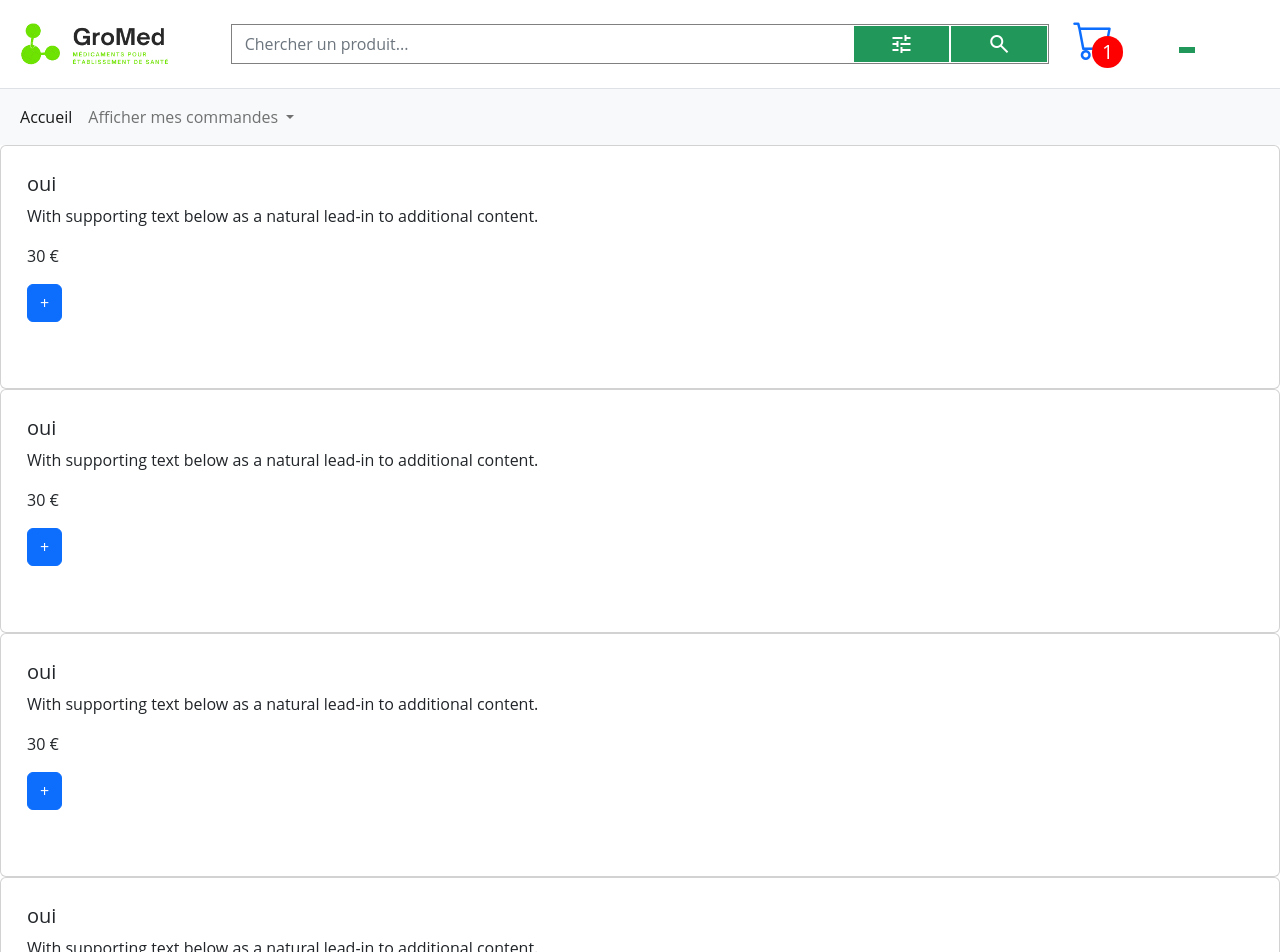
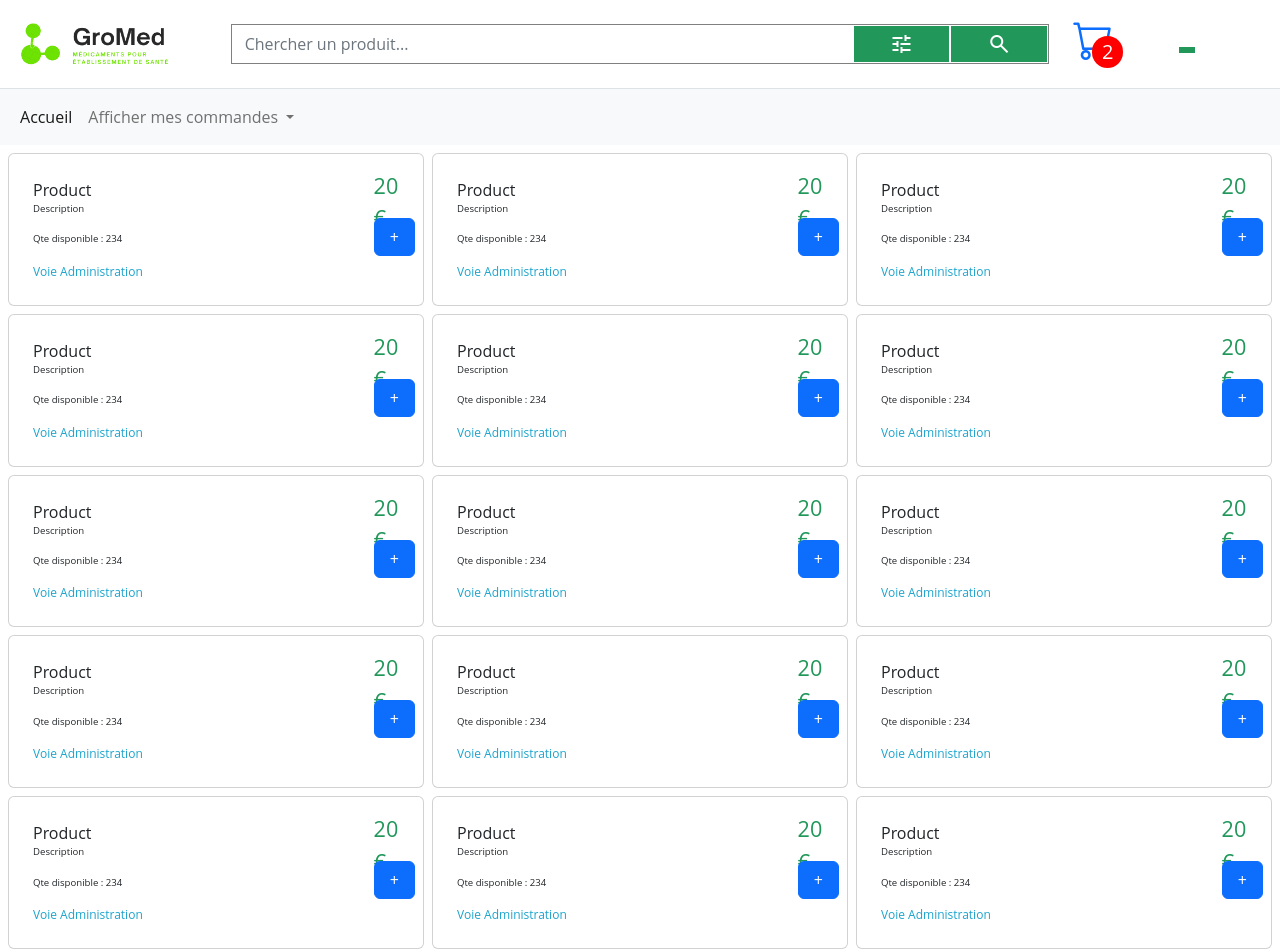
Before and after one commit to projetG3/projetFront, an Angular app: page /presentations in a window 1280 px wide. Shown: the top 952 px of the page. Built offline with nearby package versions, Linux system fonts and the light colour scheme; what primeng would draw is missing.

Commit message:
Ajout templates pour produits + Amelioration templates panier ✨

```diff
--- a/src/app/app.component.html
+++ b/src/app/app.component.html
@@ -38,7 +38,7 @@
             <div class="item">
               <a href="/panier">
                 <h1 class="bi bi-cart"></h1>
-                <span class="notify-badge">1</span>
+                <span class="notify-badge">2</span>
               </a>
             </div>
           </div>
--- a/src/app/app.module.ts
+++ b/src/app/app.module.ts
@@ -11,6 +11,7 @@ import {ButtonModule} from 'primeng/button';
 import {InputTextModule} from 'primeng/inputtext';
 import {RippleModule} from 'primeng/ripple';
 import { BrowserAnimationsModule } from '@angular/platform-browser/animations';
+import {InputNumberModule} from 'primeng/inputnumber';
 
 
 import { AppRoutingModule } from './app-routing.module';
@@ -48,6 +49,7 @@ import { PresentationsComponent } from './presentations/presentations.component'
     ButtonModule,
     InputTextModule,
     RippleModule,
+    InputNumberModule,
     FormsModule
   ],
   bootstrap: [AppComponent]
--- a/src/app/pages/panier/panier.component.css
+++ b/src/app/pages/panier/panier.component.css
@@ -0,0 +1,19 @@
+.infoPanier{
+
+}
+
+
+
+.titrePanier{
+}
+
+.coutPanier{
+
+}
+
+
+.validPanier{
+  float:right;
+  padding : 10px;
+  margin-bottom: 20px;
+}
--- a/src/app/pages/panier/panier.component.html
+++ b/src/app/pages/panier/panier.component.html
@@ -3,17 +3,18 @@
     <div class="col">
       <div class="card">
         <div class="card-body p-4">
-
           <div class="row">
 
-              <div class="col-lg-7">
-                    <div class="d-flex justify-content-between align-items-center mb-4">
+            <div class="infoPanier">
               <div>
-                        <p class="mb-1">Mon Panier</p>
-                        <p class="mb-0">4 items dans le panier</p>
+                <p class="mb-1 titrePanier">Mon Panier</p>
+                <p class="mb-0 coutPanier">2 items dans le panier</p>
+              </div>
+              <div>
+                <button class="validPanier" style="border-radius:10px">Valider mon panier ✅</button>
               </div>
             </div>
-              </div>
+
 
             <div class="card mb-3 mb-lg-0">
               <div class="card-body">
@@ -25,13 +26,15 @@
                     </div>
                   </div>
                   <div class="d-flex flex-row align-items-center">
-                      <div style="width: 10vh;">
-                        <h6 class="fw-normal mb-0">Qte: 16</h6>
+                    <div style="width: 10vh">
+                      <input type="number" style="width: 90%" value="16" />
                     </div>
-                      <div style="width: 90px;">
+                    <div style="width: 90px">
                       <h5 class="mb-0">20.00€</h5>
                     </div>
-                      <a href="#!" style="color: #cecece;"><i class="fas fa-trash-alt"></i></a>
+                    <button style="all: unset; color: #cecece">
+                      <i class="fas fa-trash-alt">╳</i>
+                    </button>
                   </div>
                 </div>
               </div>
@@ -41,22 +44,27 @@
                 <div class="d-flex justify-content-between">
                   <div class="d-flex flex-row align-items-center">
                     <div class="ms-3">
-                        <h5>ARNICA MONTANA</h5>
+                      <h5>ARNICA</h5>
                       <p class="small mb-0">Pomade - 200mg</p>
                     </div>
                   </div>
                   <div class="d-flex flex-row align-items-center">
-                        <div style="width: 10vh;">
-                            <h6 class="fw-normal mb-0">Qte: 6</h6>
+                    <div style="width: 10vh">
+                      <input type="number" style="width: 90%" value="4" />
                     </div>
-                      <div style="width: 80px;">
+                    <div style="width: 80px">
                       <h5 class="mb-0">20.00€</h5>
                     </div>
-                      <a href="#!" style="color: #cecece;"><i class="fas fa-trash-alt"></i></a>
+                    <button style="all: unset; color: #cecece">
+                      <i class="fas fa-trash-alt">╳</i>
+                    </button>
                   </div>
                 </div>
               </div>
             </div>
-
           </div>
-              <div class="col-lg-5">
+        </div>
+      </div>
+    </div>
+  </div>
+</div>
--- a/src/app/presentations/presentations.component.css
+++ b/src/app/presentations/presentations.component.css
@@ -13,10 +13,38 @@
 
 
   .card {
-  padding: 10px;
-  padding-bottom: 50px;
+    padding: 3vh;
   }
 
-  .productName{
-    right: 90;
+
+
+
+  .presentationDescription{
+    font-size: 1.2vh !important;
   }
+  .voieAdmin{
+    color:var(--cerulean-crayola);
+    font-size: 1.5vh !important;
+  }
+  .prix{
+    color: var(--shamrock-green);
+    position: absolute;
+    font-size: 1.35em;
+    top : 2vh;
+    right :1vh;
+    width: 10%;
+  }
+
+  .ajouterPanier{
+    position: absolute;
+    top : 8vh;
+    right :1vh;
+    width: 10%;
+  }
+
+  .grid {
+    display: grid;
+    grid-template-columns: repeat(auto-fit, minmax(45vh, 1fr));
+    grid-gap: 1vh;
+    padding: 0.5em;
+  }
--- a/src/app/presentations/presentations.component.html
+++ b/src/app/presentations/presentations.component.html
@@ -1,13 +1,72 @@
-<div class="card-content" *ngFor="let product of products">
+<!-- <div class="card-content" *ngFor="let <div class="presentationNames">Product</div>   <p class="presentationDescription">Description</p><p class="presentationDescription">Qte disponible : 234</p><div class="voieAdmin">Voie Administration</div><div class="prix">20 €</div of <div class="presentationNames">Product</div>   <p class="presentationDescription">Description</p><p class="presentationDescription">Qte disponible : 234</p><div class="voieAdmin">Voie Administration</div><div class="prix">20 €</divs">
   <div class="card">
     <div class="card-body">
-      <h5 class="card-title">{{ this.product.name }}</h5>
+      <h5 class="card-title">{{ this.<div class="presentationNames">Product</div>   <p class="presentationDescription">Description</p><p class="presentationDescription">Qte disponible : 234</p><div class="voieAdmin">Voie Administration</div><div class="prix">20 €</div.name }}</h5>
       <p class="card-text">
         With supporting text below as a natural lead-in to additional content.
       </p>
-      <p class="card-text">{{ this.product.price }} €</p>
-      <a href="#" class="btn btn-primary">+</a>
+      <p class="card-text">{{ this.<div class="presentationNames">Product</div>   <p class="presentationDescription">Description</p><p class="presentationDescription">Qte disponible : 234</p><div class="voieAdmin">Voie Administration</div><div class="prix">20 €</div.price }} €</p>
+      <a href="#" class="btn btn-primary ajouterPanier">+</a>
     </div>
+  </div>
+</div> -->
+
+
+
+<div class="grid">
+  <div class="item card">
+    <div class="presentationNames">Product</div>   <p class="presentationDescription">Description</p><p class="presentationDescription">Qte disponible : 234</p><div class="voieAdmin">Voie Administration</div><div class="prix">20 €</div><a href="#" class="btn btn-primary ajouterPanier">+</a>
+  </div>
+  <div class="item card">
+    <div class="presentationNames">Product</div>   <p class="presentationDescription">Description</p><p class="presentationDescription">Qte disponible : 234</p><div class="voieAdmin">Voie Administration</div><div class="prix">20 €</div><a href="#" class="btn btn-primary ajouterPanier">+</a>
+  </div>
+  <div class="item card">
+    <div class="presentationNames">Product</div>   <p class="presentationDescription">Description</p><p class="presentationDescription">Qte disponible : 234</p><div class="voieAdmin">Voie Administration</div><div class="prix">20 €</div><a href="#" class="btn btn-primary ajouterPanier">+</a>
+  </div>
+  <div class="item card">
+    <div class="presentationNames">Product</div>   <p class="presentationDescription">Description</p><p class="presentationDescription">Qte disponible : 234</p><div class="voieAdmin">Voie Administration</div><div class="prix">20 €</div><a href="#" class="btn btn-primary ajouterPanier">+</a>
+  </div>
+  <div class="item card">
+    <div class="presentationNames">Product</div>   <p class="presentationDescription">Description</p><p class="presentationDescription">Qte disponible : 234</p><div class="voieAdmin">Voie Administration</div><div class="prix">20 €</div><a href="#" class="btn btn-primary ajouterPanier">+</a>
+  </div>
+  <div class="item card">
+    <div class="presentationNames">Product</div>   <p class="presentationDescription">Description</p><p class="presentationDescription">Qte disponible : 234</p><div class="voieAdmin">Voie Administration</div><div class="prix">20 €</div><a href="#" class="btn btn-primary ajouterPanier">+</a>
+  </div>
+  <div class="item card">
+    <div class="presentationNames">Product</div>   <p class="presentationDescription">Description</p><p class="presentationDescription">Qte disponible : 234</p><div class="voieAdmin">Voie Administration</div><div class="prix">20 €</div><a href="#" class="btn btn-primary ajouterPanier">+</a>
+  </div>
+  <div class="item card">
+    <div class="presentationNames">Product</div>   <p class="presentationDescription">Description</p><p class="presentationDescription">Qte disponible : 234</p><div class="voieAdmin">Voie Administration</div><div class="prix">20 €</div><a href="#" class="btn btn-primary ajouterPanier">+</a>
+  </div>
+  <div class="item card">
+    <div class="presentationNames">Product</div>   <p class="presentationDescription">Description</p><p class="presentationDescription">Qte disponible : 234</p><div class="voieAdmin">Voie Administration</div><div class="prix">20 €</div><a href="#" class="btn btn-primary ajouterPanier">+</a>
+  </div>
+  <div class="item card">
+    <div class="presentationNames">Product</div>   <p class="presentationDescription">Description</p><p class="presentationDescription">Qte disponible : 234</p><div class="voieAdmin">Voie Administration</div><div class="prix">20 €</div><a href="#" class="btn btn-primary ajouterPanier">+</a>
+  </div>
+  <div class="item card">
+    <div class="presentationNames">Product</div>   <p class="presentationDescription">Description</p><p class="presentationDescription">Qte disponible : 234</p><div class="voieAdmin">Voie Administration</div><div class="prix">20 €</div><a href="#" class="btn btn-primary ajouterPanier">+</a>
+  </div>
+  <div class="item card">
+    <div class="presentationNames">Product</div>   <p class="presentationDescription">Description</p><p class="presentationDescription">Qte disponible : 234</p><div class="voieAdmin">Voie Administration</div><div class="prix">20 €</div><a href="#" class="btn btn-primary ajouterPanier">+</a>
+  </div>
+  <div class="item card">
+    <div class="presentationNames">Product</div>   <p class="presentationDescription">Description</p><p class="presentationDescription">Qte disponible : 234</p><div class="voieAdmin">Voie Administration</div><div class="prix">20 €</div><a href="#" class="btn btn-primary ajouterPanier">+</a>
+  </div>
+  <div class="item card">
+    <div class="presentationNames">Product</div>   <p class="presentationDescription">Description</p><p class="presentationDescription">Qte disponible : 234</p><div class="voieAdmin">Voie Administration</div><div class="prix">20 €</div><a href="#" class="btn btn-primary ajouterPanier">+</a>
+  </div>
+  <div class="item card">
+    <div class="presentationNames">Product</div>   <p class="presentationDescription">Description</p><p class="presentationDescription">Qte disponible : 234</p><div class="voieAdmin">Voie Administration</div><div class="prix">20 €</div><a href="#" class="btn btn-primary ajouterPanier">+</a>
+  </div>
+  <div class="item card">
+    <div class="presentationNames">Product</div>   <p class="presentationDescription">Description</p><p class="presentationDescription">Qte disponible : 234</p><div class="voieAdmin">Voie Administration</div><div class="prix">20 €</div><a href="#" class="btn btn-primary ajouterPanier">+</a>
+  </div>
+  <div class="item card">
+    <div class="presentationNames">Product</div>   <p class="presentationDescription">Description</p><p class="presentationDescription">Qte disponible : 234</p><div class="voieAdmin">Voie Administration</div><div class="prix">20 €</div><a href="#" class="btn btn-primary ajouterPanier">+</a>
+  </div>
+  <div class="item card">
+    <div class="presentationNames">Product</div>   <p class="presentationDescription">Description</p><p class="presentationDescription">Qte disponible : 234</p><div class="voieAdmin">Voie Administration</div><div class="prix">20 €</div><a href="#" class="btn btn-primary ajouterPanier">+</a>
   </div>
 </div>
 
```
Lines whose indentation alone changed are shown as unchanged.
